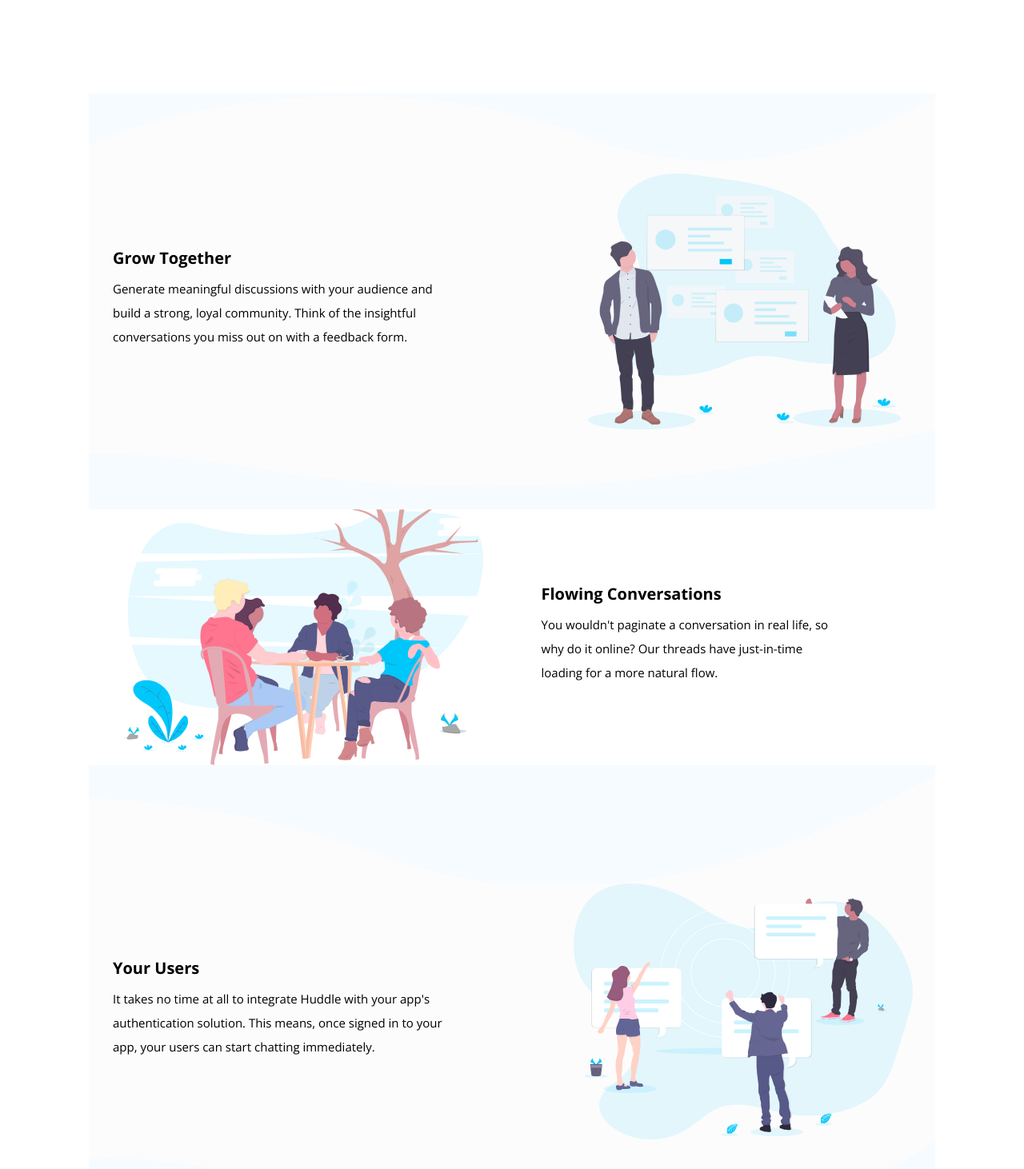
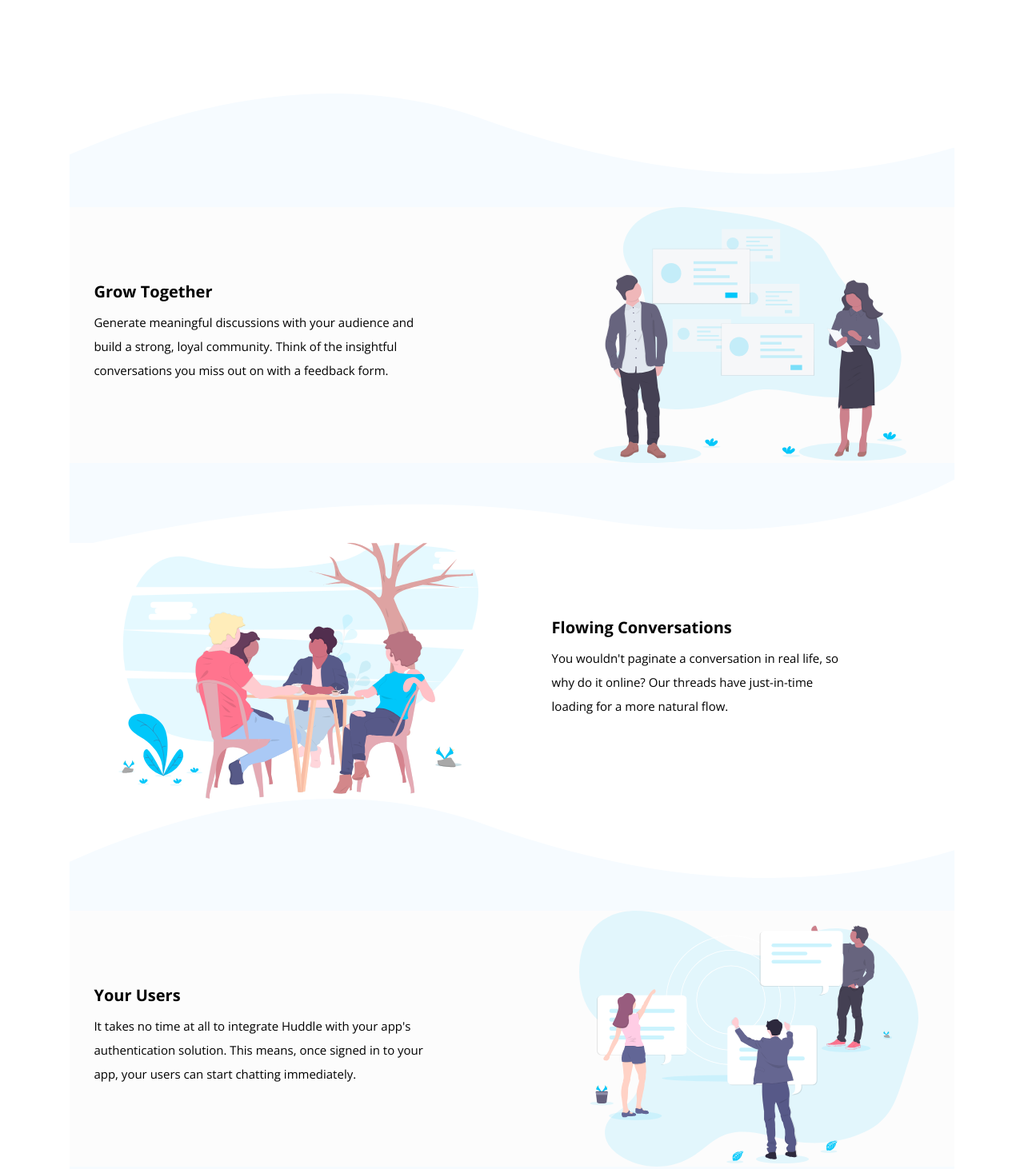
Before and after one commit to YounusHussain151214726/Junior-Level-Challange-5, a plain HTML site: page index.html in a window 1280 px wide. Shown: the part 982-2444 px from the top of the page at 80% size. Drawn offline with nearby package versions, Linux system fonts and the light colour scheme.

Commit message:
18-10-22

```diff
--- a/Card.css
+++ b/Card.css
@@ -126,39 +126,43 @@ main {
 }
 
 .topbg {
-  background-image: url(./images/bg-section-top-desktop-1.svg);
-  background-position: left;
-  background-size: auto;
-  background-color: var(--Very-Pale-Blue);
-  transform: rotate(180deg);
-  padding: 5rem 0;
+  background-image: url(./images/bg-section-top-desktop-2.svg);
+  background-position: bottom;
+  background-size: cover;
+  /* background-color: var(--Very-Pale-Blue); */
+  /* transform: rotate(180deg); */
+  height: 14.2rem;
+  background-repeat: no-repeat;
 }
 
 .bottombg {
   background-image: url(./images/bg-section-bottom-desktop-1.svg);
-  background-position: bottom left;
-  background-size: auto;
-  background-color: var(--Very-Pale-Blue);
-  transform: rotate(180deg);
-  padding: 5rem 0;
+  background-position: top;
+  background-size: cover;
+  /* background-color: var(--Very-Pale-Blue); */
+  /* transform: rotate(180deg); */
+  height: 10rem;
+  background-repeat: no-repeat;
 }
 
 .b3topimg {
   background-image: url(./images/bg-section-top-desktop-2.svg);
-  background-position: left;
-  background-size: auto;
-  background-color: var(--Very-Pale-Blue);
-  transform: rotate(180deg);
-  padding: 7.4rem 0;
+  background-position: bottom;
+  background-size: cover;
+  /* background-color: var(--Very-Pale-Blue); */
+  /* transform: rotate(180deg); */
+  height: 14rem;
+  background-repeat: no-repeat;
 }
 
 .b3bottomimg {
   background-image: url(./images/bg-section-bottom-desktop-2.svg);
-  background-position: bottom left;
-  background-size: auto;
-  background-color: var(--Very-Pale-Blue);
-  transform: rotate(180deg);
-  padding: 7rem 0;
+  background-position: top;
+  background-size: cover;
+  /* background-color: var(--Very-Pale-Blue); */
+  /* transform: rotate(180deg); */
+  height: 10rem;
+  background-repeat: no-repeat;
 }
 
 .bottombg img {
@@ -398,6 +402,9 @@ border-top-right-radius: 20%; */
     background-position: bottom;
   }
 
+  .b3topimg {
+    background-image: url(./images/bg-section-top-desktop-2.svg);
+  }
   .left ul li p {
     width: 100%;
   }
--- a/index.html
+++ b/index.html
@@ -21,26 +21,25 @@
     ></script>
   </head>
   <body>
+    <nav>
       <div class="Container">
-      <nav>
-        <section>
         <div class="navbar">
           <img src="./images/logo.svg" alt="Logo" />
           <div class="navbtn">
             <button>Try it Free</button>
           </div>
         </div>
-        </section>
+      </div>
     </nav>
 
     <header>
-        <section>
+      <div class="Container">
         <div class="headercontent">
           <h1>Build The Community Your Fans Will Love</h1>
           <p>
             Huddle re-imagines the way we build communities. You have a voice,
-              but so does your audience. Create connections with your users as
-              you engage in genuine discussion.
+            but so does your audience. Create connections with your users as you
+            engage in genuine discussion.
           </p>
 
           <div class="headerbtn">
@@ -53,10 +52,7 @@
         <div class="counters">
           <div class="counter1">
             <span
-                ><img
-                  id="comunityimg"
-                  src="./images/icon-communities.svg"
-                  alt=""
+              ><img id="comunityimg" src="./images/icon-communities.svg" alt=""
             /></span>
             <h2>1.4K+</h2>
             <span id="c1span">Communities Formed</span>
@@ -70,11 +66,11 @@
             <span id="c2span">Message send</span>
           </div>
         </div>
-        </section>
+      </div>
     </header>
 
     <main>
-        <section>
+      <div class="Container">
         <div class="topbg">
           <!-- <img src="./images/bg-section-top-mobile-1.svg" alt=""> -->
         </div>
@@ -83,8 +79,8 @@
             <h1>Grow Together</h1>
             <p>
               Generate meaningful discussions with your audience and build a
-                strong, loyal community. Think of the insightful conversations
-                you miss out on with a feedback form.
+              strong, loyal community. Think of the insightful conversations you
+              miss out on with a feedback form.
             </p>
           </div>
 
@@ -129,11 +125,11 @@
           <h1>Ready To Build Your Community ?</h1>
           <button>Get Started For Free</button>
         </div>
-        </section>
+      </div>
     </main>
 
     <footer>
-        <section>
+      <div class="Container">
         <div class="bgtop">
           <!-- <img src="./images/bg-footer-top-desktop.svg" alt="" /> -->
         </div>
@@ -145,8 +141,8 @@
                 <li>
                   <p>
                     Lorem ipsum dolor sit amet consectetur adipisicing elit.
-                      Molestias debitis facilis iste consequuntur enim fugiat
-                      rem est doloremque quasi reiciendis.
+                    Molestias debitis facilis iste consequuntur enim fugiat rem
+                    est doloremque quasi reiciendis.
                   </p>
                 </li>
                 <li>
@@ -190,8 +186,7 @@
             </div>
           </div>
         </div>
-        </section>
+      </div>
     </footer>
-    </div>
   </body>
 </html>
```
Lines whose indentation alone changed are shown as unchanged.
